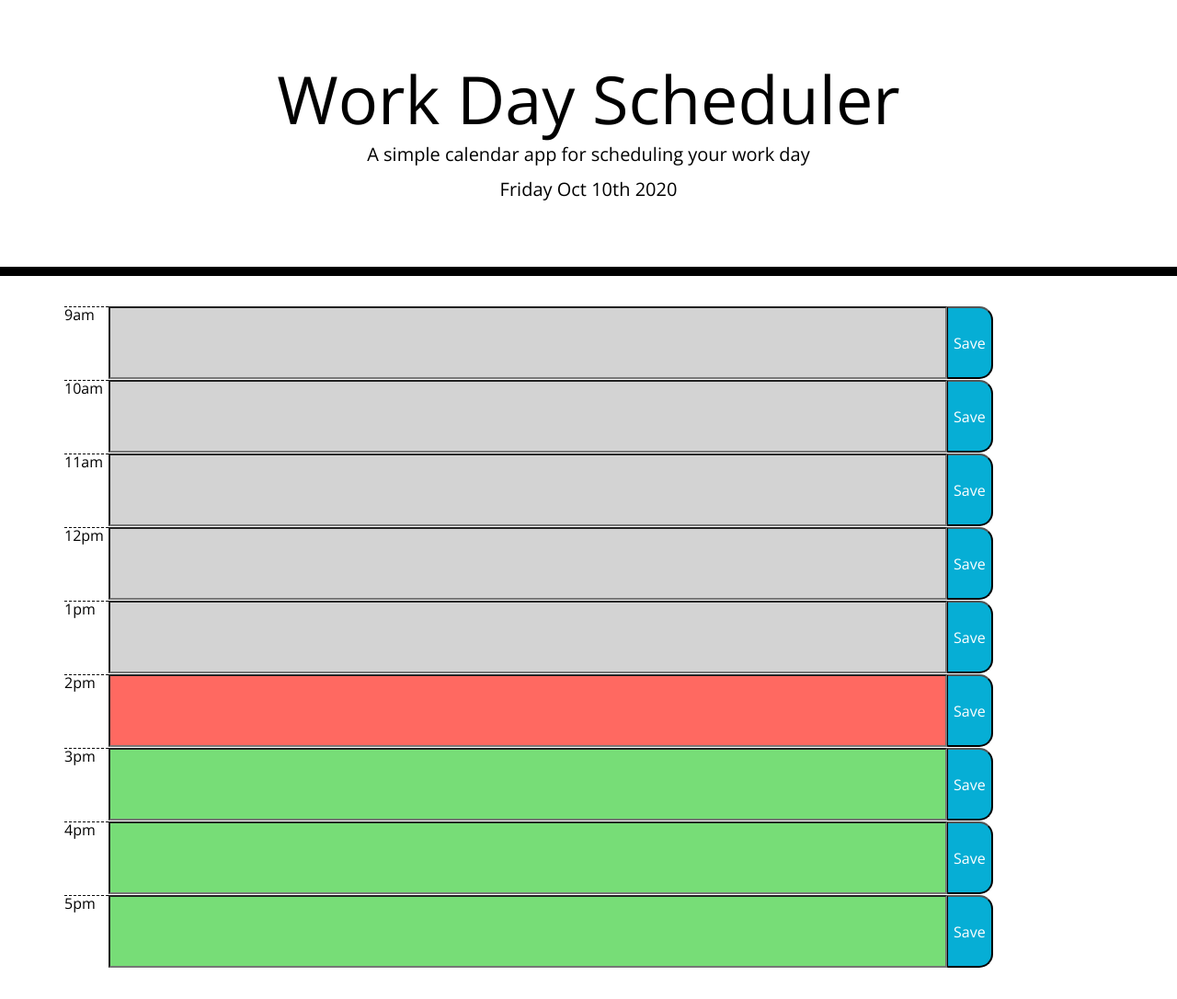
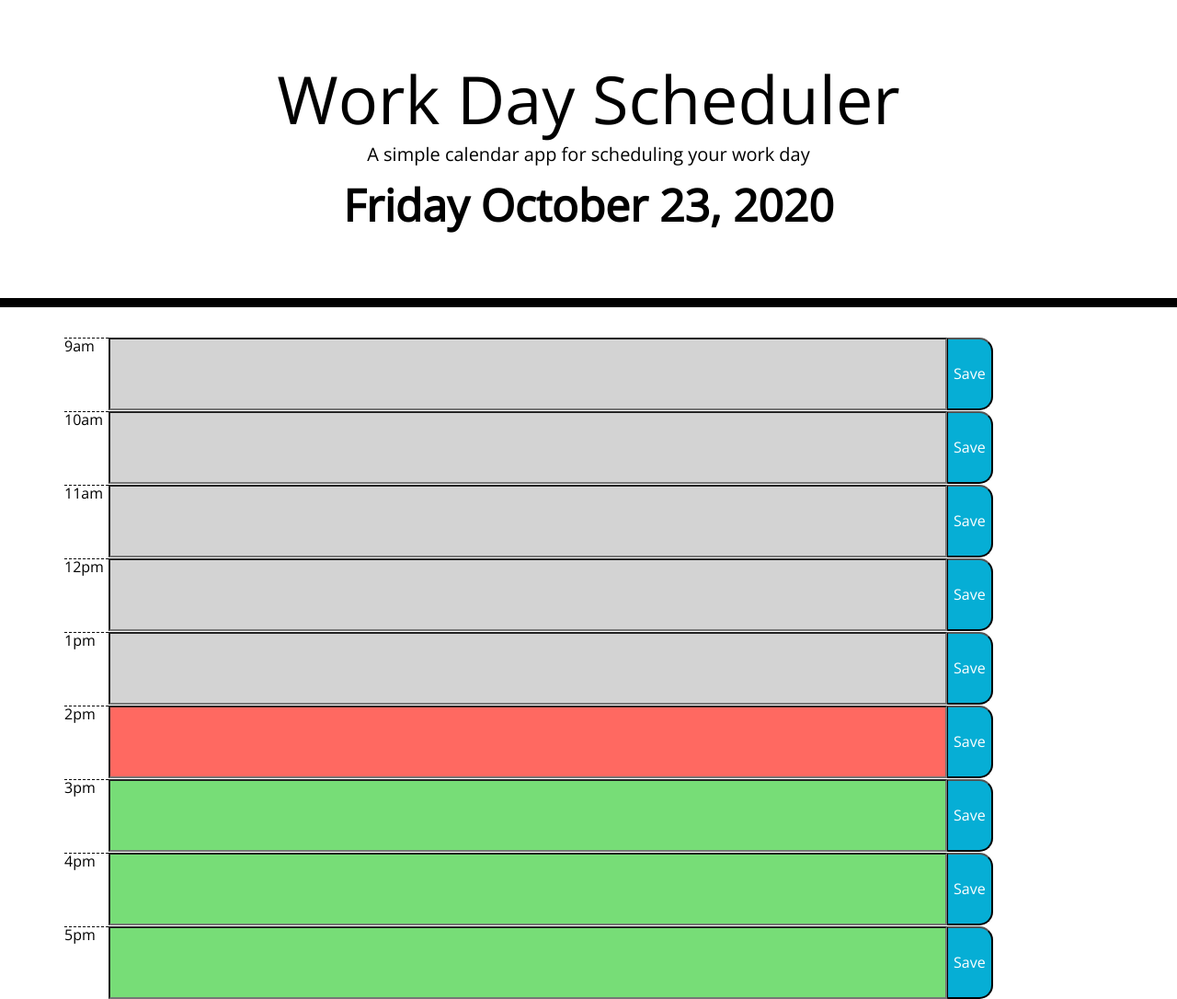
Before and after one commit to DustinErwin/Day-Scheduler, a plain HTML site: page index.html in a window 1280 px wide. Shown: the whole page at 92% size. Before the commit the page ends 1052 px from the top, so only its background shows below. Drawn offline with nearby package versions, Linux system fonts and the light colour scheme.

Commit message:
changed some variable names for clarity

```diff
--- a/assets/script.js
+++ b/assets/script.js
@@ -1,8 +1,7 @@
-let timeBlk = $(".time-block");
 let hours = ["9am", "10am", "11am", "12pm", "1pm", "2pm", "3pm", "4pm", "5pm"];
 let m = moment();
 
-$("#currentDay").text(m.format("dddd MMM Mo YYYY"));
+$("#currentDay").text(m.format("dddd LL"));
 
 //Populates page with time blocks
 for (let i = 0; i < 9; i++) {
@@ -12,30 +11,19 @@ for (let i = 0; i < 9; i++) {
   let hour = `<p id='p-${i}' class='hour'>${hours[i]}</p>`;
 
   let input;
-  let fI = getInput('input-'+i)
-
-
+  let fillInput = getInput("input-" + i);
   if (i + 9 < m.format("H")) {
-    input =
-      `<input id='input-${i}' type='text' class='text-center past time-block'/>`;
+    input = `<input id='input-${i}' type='text' class='text-center past time-block'>`;
   } else if (i + 9 === Math.floor(m.format("H"))) {
-    input =
-      `<input id='input-${i}' type='text' class='text-center present time-block'>`;
+    input = `<input id='input-${i}' type='text' class='text-center present time-block'>`;
   } else {
-    input =
-      `<input id='input-${i}' type='text' class='text-center future time-block'>`;
+    input = `<input id='input-${i}' type='text' class='text-center future time-block'>`;
   }
 
   let btn = `<button id='button-${i}' class='saveBtn'>Save</button>`;
 
-
-
-
-
   $("#" + i).append(hour, input, btn);
-  $('#input-'+i).val(fI)
-
-
+  $("#input-" + i).val(fillInput);
 }
 
 //Finds sibling input
@@ -43,8 +31,8 @@ function saveTimeBlock() {
   pairInp = $(this).prev();
   noteSave = pairInp[0];
   note = noteSave.value;
-  inpId = noteSave.getAttribute('id')
-  noteStor(inpId, note)
+  inpId = noteSave.getAttribute("id");
+  noteStor(inpId, note);
 }
 
 //Stores input
@@ -52,10 +40,10 @@ function noteStor(a, b) {
   localStorage.setItem(a, b);
 }
 
-
+//Retrieves input
 function getInput(a) {
-  let index = new String(a)
-  let input = localStorage.getItem(index)
+  let index = new String(a);
+  let input = localStorage.getItem(index);
   return input;
 }
 
--- a/assets/style.css
+++ b/assets/style.css
@@ -25,6 +25,11 @@ body {
   white-space: pre-wrap;
 }
 
+#currentDay{
+  font-size: 3em;
+  font-weight: bold;
+}
+
 input {
   min-width: 80%;
   margin-bottom: 0em;
@@ -41,7 +46,6 @@ body {
   color: #000000;
   border-top: 1px dashed #000000;
   min-width: 3em;
-
 }
 
 .past {
```
Also changed, not shown: assets/sched.gif (added). Lines whose indentation alone changed are shown as unchanged.
